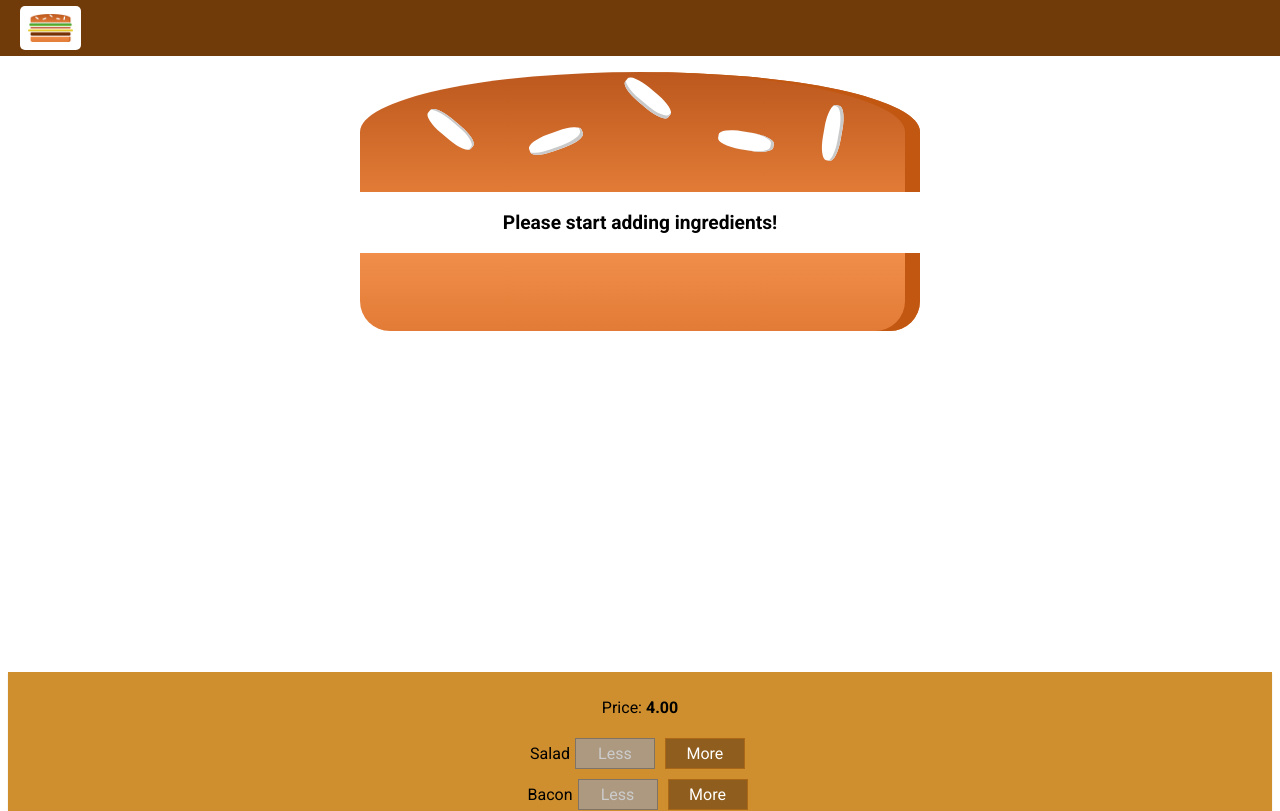
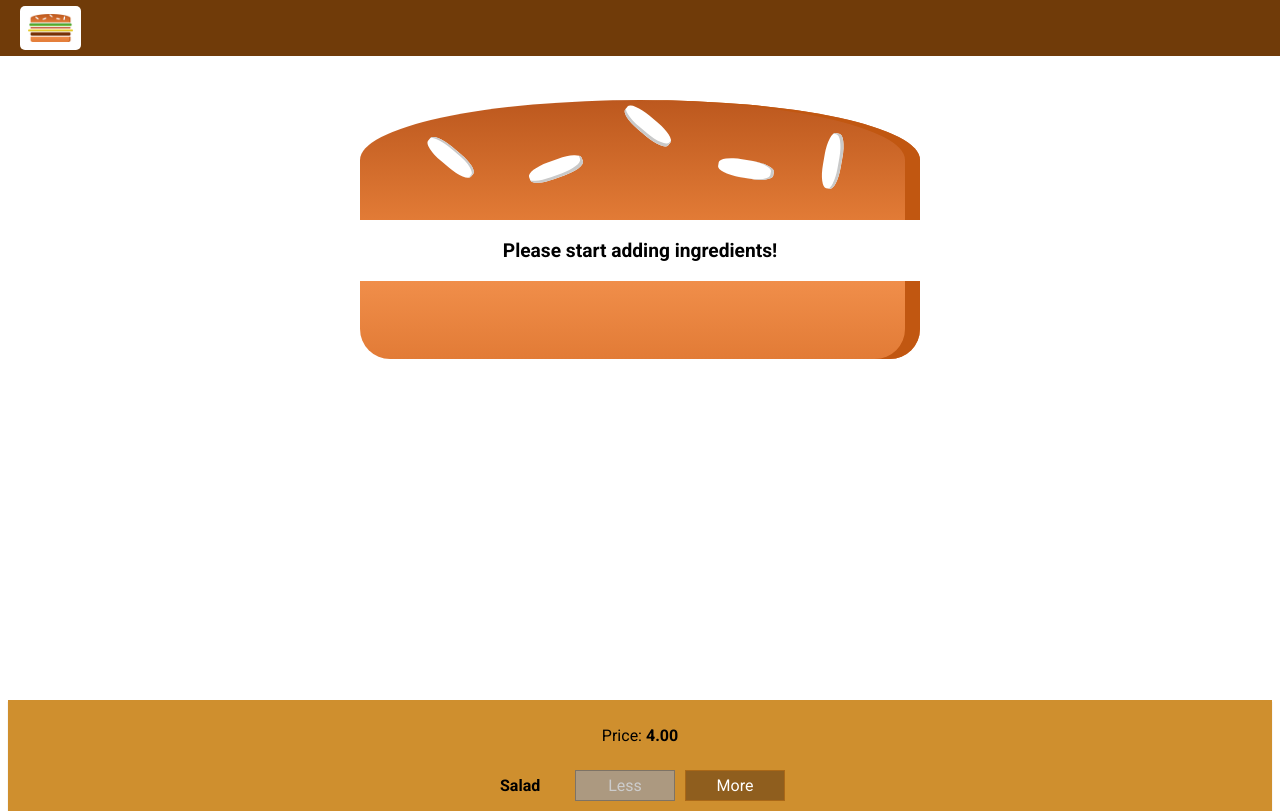
Before and after one commit to hocsinhguongmau/burger-builder, a React (Create React App) app: page / in a window 1280 px wide. Shown: the top 811 px of the page. Built offline with nearby package versions, Linux system fonts and the light colour scheme.

Commit message:
Edit layout buttons

```diff
--- a/src/components/Burger/BuildControls/BuildControl/BuildControl.js
+++ b/src/components/Burger/BuildControls/BuildControl/BuildControl.js
@@ -4,7 +4,7 @@ import classes from "./BuildControl.module.scss";
 const BuildControl = props => {
 	return (
 		<div className={classes.BuildControl}>
-			<div className={classes.label}>{props.label}</div>
+			<div className={classes.Label}>{props.label}</div>
 			<button
 				className={classes.Less}
 				onClick={props.removed}
--- a/src/components/Burger/BuildControls/BuildControl/BuildControl.module.scss
+++ b/src/components/Burger/BuildControls/BuildControl/BuildControl.module.scss
@@ -1,8 +1,11 @@
 .BuildControl {
     display: flex;
+    flex-flow: row;
     justify-content: space-between;
     align-items: center;
     margin: 5px 0;
+    width: 80%;
+    max-width: 300px;
 }
 
 .BuildControl button {
@@ -10,7 +13,7 @@
     font: inherit;
     padding: 5px;
     margin: 0 5px;
-    width: 80px;
+    width: 100%;
     border: 1px solid #AA6817;
     cursor: pointer;
     outline: none;
@@ -33,7 +36,8 @@
 .Label {
     padding: 10px;
     font-weight: bold;
-    width: 80px;
+    width: 80%;
+    max-width: 80px;
 }
 
 .BuildControl .Less {
--- a/src/hoc/Layout/Layout.module.scss
+++ b/src/hoc/Layout/Layout.module.scss
@@ -1,3 +1,3 @@
 .Content{
-    margin: 72px 0 0;
+    margin: 100px 0 0;
 }
```
